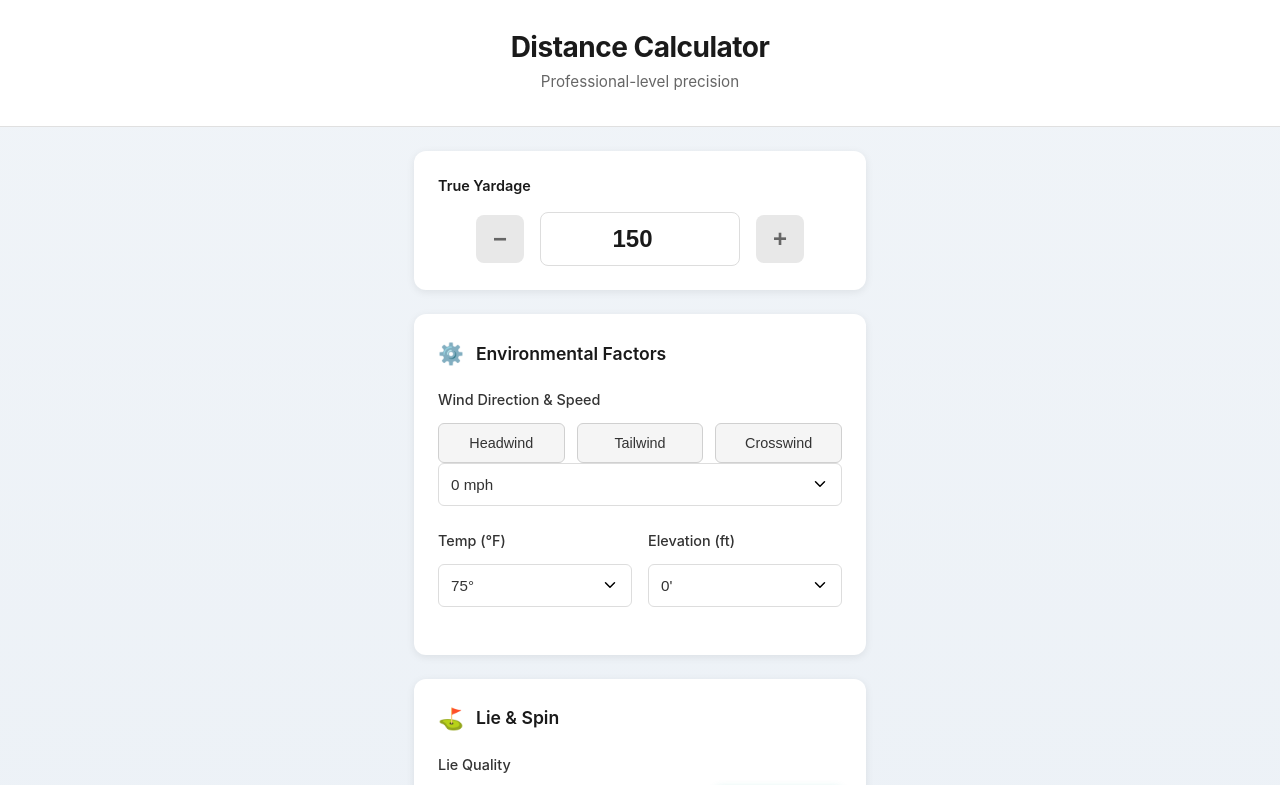
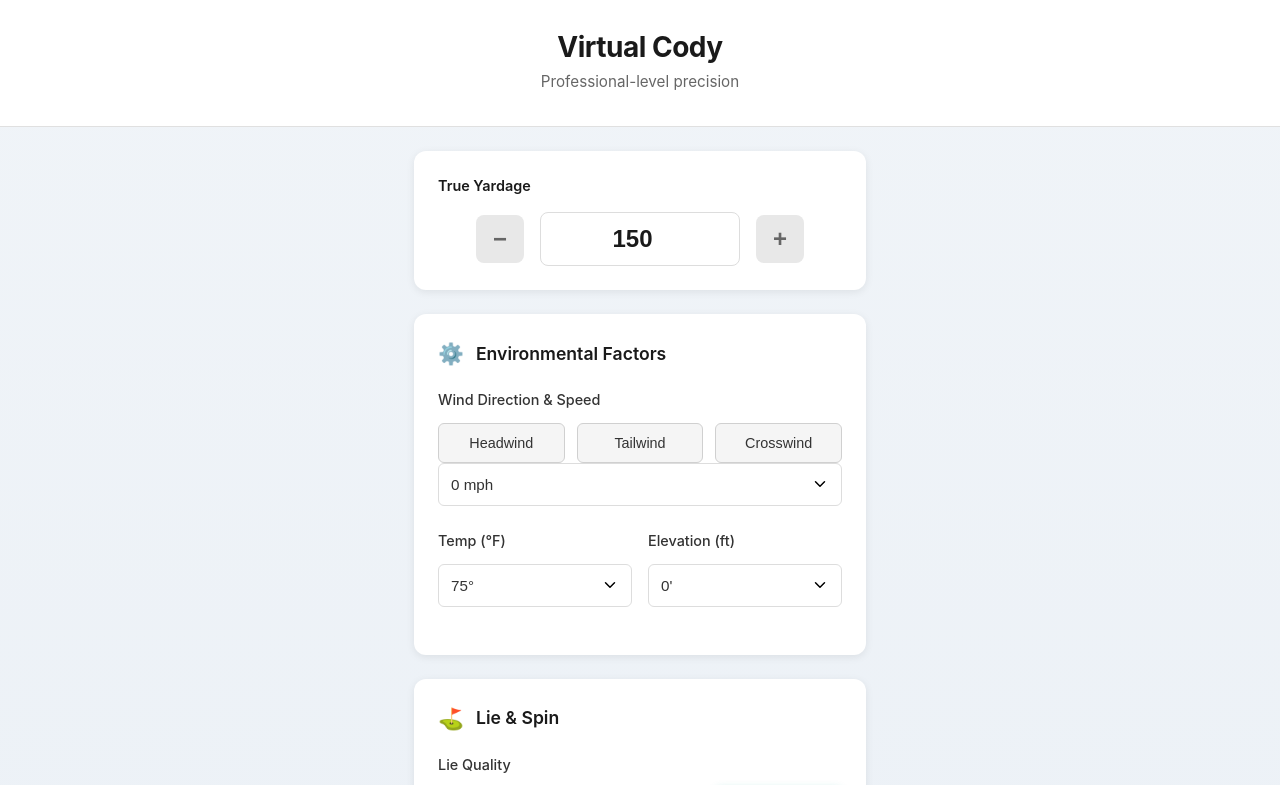
Before and after one commit to liesto/GolfDistance, a React (Vite) app: page / in a window 1280 px wide. Shown: the top 785 px of the page. Built offline with nearby package versions, Linux system fonts and the light colour scheme.

Commit message:
Change title from 'Distance Calculator' to 'Virtual Cody'

```diff
--- a/src/App.jsx
+++ b/src/App.jsx
@@ -58,7 +58,7 @@ function App() {
   return (
     <div className="app-wrapper">
       <div className="header-section">
-        <h1>Distance Calculator</h1>
+        <h1>Virtual Cody</h1>
         <p className="subtitle">Professional-level precision</p>
       </div>
 
```
